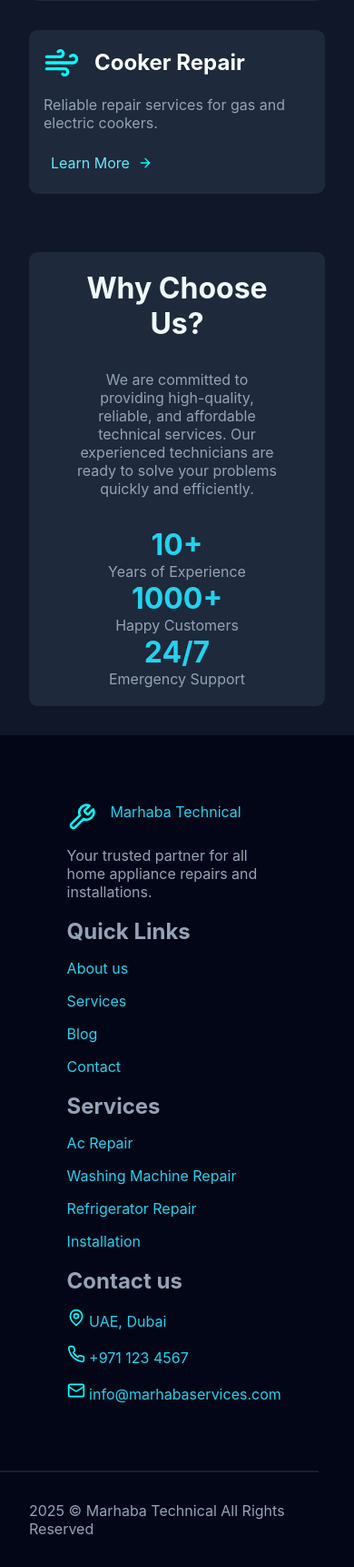
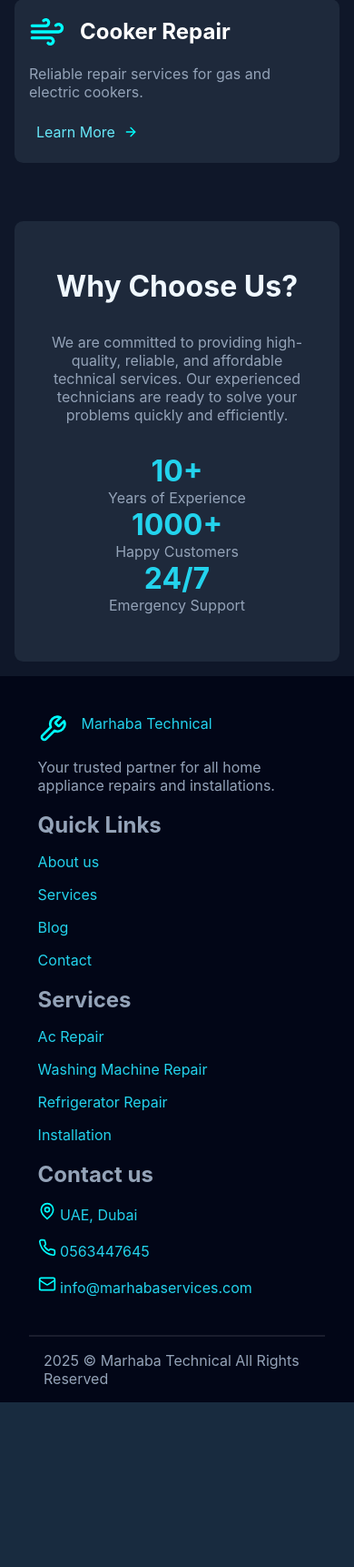
Before and after one commit to waseemprogrammer/marhabatechnicalservices, a PHP site: page / in a window 390 px wide. Shown: the part 1661-3383 px from the top of the page at 91% size. After the commit the page ends 3202 px from the top, so only its background shows below. Run offline with PHP 8.4, Linux system fonts and the light colour scheme.

Commit message:
HomePage and Footer Responsiveness

```diff
--- a/css/footer.css
+++ b/css/footer.css
@@ -1,4 +1,4 @@
-.footer{
+.footer {
     background-color: #020617;
     color: var(--text-fade-color);
     display: grid;
@@ -6,29 +6,43 @@
     justify-items: center;
 
 }
-.columns{
+@media (min-width: 1024px) {
+  .columns {
     width: 90%;
+  }
+  .footer .copyright{
+    width: 90%;
+  }
+}
+.columns {
     display: grid;
     grid-template-columns: repeat(4, 1fr);
-    padding: 4rem;
+    padding: 2rem;
 }
+
 @media (max-width:700px) {
-    .footer{
+    .footer {
         justify-items: start;
     }
-    .columns{
+
+    .columns {
         grid-template-columns: 1fr;
         width: 100%;
-
+    }
+    .footer .copyright {
+        padding: 1rem;
+        padding: 1rem;
+        margin: 0 2rem;
     }
 }
-.col{
+
+.col {
     display: grid;
     gap: 1rem;
     padding: 0.6rem;
 }
 
-.col.about a{
+.col.about a {
     display: flex;
     gap: 1rem;
 }
@@ -38,10 +52,10 @@
     flex-direction: column;
     gap: 1rem;
 }
-.footer .copyright{
+
+.footer .copyright {
     border-top: 2px solid var(--border-rgba-color);
-    width: 90%;
-    display: grid;
-    place-content: center;
-    padding: 2rem;
+    display: flex;
+    justify-content: center;
+    padding: 1rem;
 }
--- a/css/home.css
+++ b/css/home.css
@@ -1,17 +1,32 @@
+@media (min-width:1024px) {
+    .main {
+        padding: 2rem;
+        width: 90vw;
+        padding: 5rem 0px;
+    }
+    .hero{
+         display: grid;
+    justify-items: center;
+    margin: auto;
+    padding: 4rem;
+    gap: 2rem;
+    }
+    .hero .btn {
+    padding: 12px 5.5rem;
+}
+}
+
 .main {
     background-color: var(--primary-color);
-    padding: 2rem;
-    width: 90vw;
     margin: auto;
+    padding: 1rem;
 }
 
+
 .hero {
-    display: grid;
-    justify-items: center;
-    margin: auto;
+
     height: 300px;
     background: linear-gradient(to top, #1e293b, #0f172a);
-    padding: 5rem 0px;
     border-radius: 0.5rem;
     transition: transform ease-in-out 0.3s;
 }
@@ -26,24 +41,28 @@
     background-clip: text;
     -webkit-text-fill-color: transparent;
 }
+
 @media (max-width:700px) {
-    .main{
+    .main {
         width: 100vw;
     }
-    .hero{
+
+    .hero {
+        display: grid;
         padding: 1rem;
-        min-width: 100%;
+        text-align: center;
     }
-    .hero .heading{
+
+    .hero .heading {
         font-size: 2.2rem;
     }
 }
+
 .hero .detail {
     color: var(--text-fade-color);
 }
 
 .hero .btn {
-    padding: 0 0.5rem;
     border-radius: 0.5rem;
     background: var(--btn-color);
 }
@@ -63,16 +82,19 @@
     gap: 4rem;
     margin-top: 4rem;
 }
-.services .heading{
+
+.services .heading {
     color: var(--light-color);
 }
+
 .services-wrapper {
     display: grid;
     grid-template-columns: repeat(3, 1fr);
     gap: 2rem;
 }
+
 @media (max-width: 700px) {
-    .services-wrapper{
+    .services-wrapper {
         grid-template-columns: 1fr;
     }
 }
@@ -90,15 +112,18 @@ svg {
     transition: all 0.3s ease-in-out;
     border-radius: 0.6rem;
 }
-.service-card:hover{
+
+.service-card:hover {
     transform: scale(1.04);
     border: 1px solid var(--highlighted-text-color);
 }
-.service-header{
+
+.service-header {
     display: flex;
     gap: 1rem;
     align-items: center;
 }
+
 .service-card .heading {
     color: #fff;
 }
@@ -121,7 +146,7 @@ svg {
 
 /* why choose us  */
 
-.question-section{
+.question-section {
     margin-top: 4rem;
     background-color: var(--card-bg-color);
     border-radius: 0.6rem;
@@ -131,36 +156,43 @@ svg {
     text-align: center;
     transition: all 0.3s ease-in-out;
 }
-.question-section:hover{
+
+.question-section:hover {
     transform: scale(1.03);
 }
-.question-section .question-wrapper{
-    width: 70%;
+
+.question-section .question-wrapper {
+    padding: 2rem;
     display: grid;
     grid-template-columns: 1fr;
     gap: 2rem;
 }
 
-.question-wrapper  .data{
+.question-wrapper .data {
     display: grid;
     grid-template-columns: repeat(3, 1fr);
 }
+
 @media (max-width:700px) {
-    .question-section{
+    .question-section {
         padding: 20px 0px;
         width: 100%;
     }
-    .question-wrapper .data{
-    grid-template-columns: 1fr;
- }
+
+    .question-wrapper .data {
+        grid-template-columns: 1fr;
+    }
 }
-.question-section .heading{
+
+.question-section .heading {
     color: var(--light-color);
     font-size: 2rem;
 }
-.question-section .highlights{
+
+.question-section .highlights {
     color: var(--highlighted-text-color);
 }
-.question-section .detail{
+
+.question-section .detail {
     color: var(--text-fade-color);
 }
--- a/resources/views/inc/footer.php
+++ b/resources/views/inc/footer.php
@@ -46,7 +46,7 @@ $siteName = "Marhaba Technical";
                  <li>
                     <a href="#">
                        <svg xmlns="http://www.w3.org/2000/svg" width="20" height="20" viewBox="0 0 24 24" fill="none" stroke="currentColor" stroke-width="2" stroke-linecap="round" stroke-linejoin="round" class="text-cyan-400"><path d="M22 16.92v3a2 2 0 0 1-2.18 2 19.79 19.79 0 0 1-8.63-3.07 19.5 19.5 0 0 1-6-6 19.79 19.79 0 0 1-3.07-8.67A2 2 0 0 1 4.11 2h3a2 2 0 0 1 2 1.72 12.84 12.84 0 0 0 .7 2.81 2 2 0 0 1-.45 2.11L8.09 9.91a16 16 0 0 0 6 6l1.27-1.27a2 2 0 0 1 2.11-.45 12.84 12.84 0 0 0 2.81.7A2 2 0 0 1 22 16.92z"></path></svg>
-                        <span>+971 123 4567</span>
+                        <span>0563447645</span>
                     </a>
                 </li>
                  <li>
```
